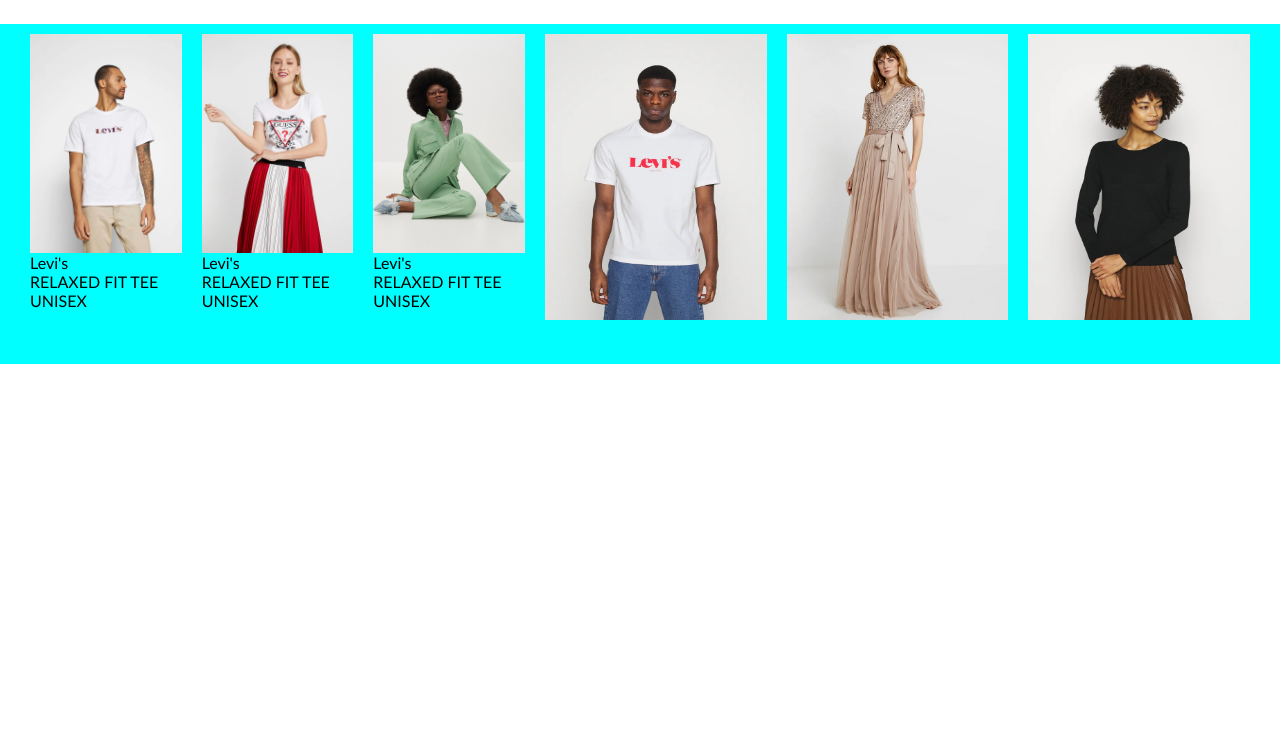
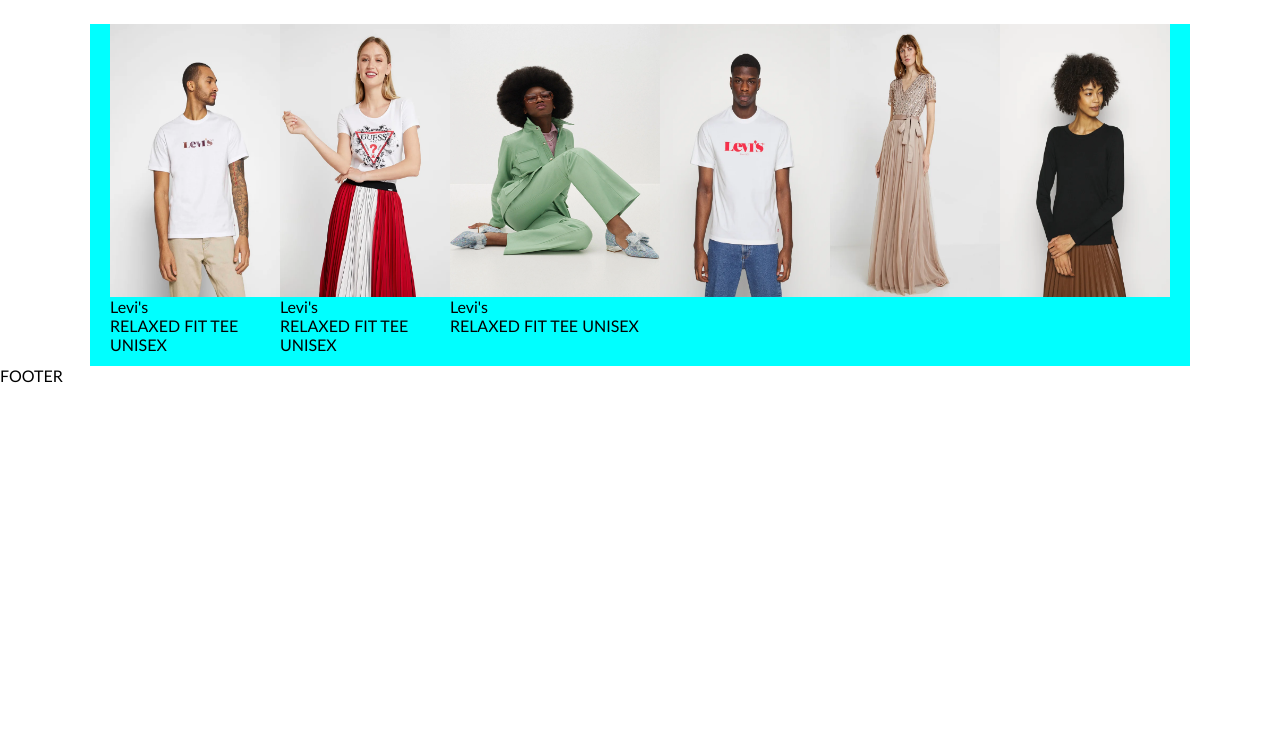
Before and after one commit to LordAnthrax94/html-css-boolando, a plain HTML site: page index.html in a window 1280 px wide. Shown: the part 56-800 px from the top of the page. Drawn offline with Linux system fonts and the light colour scheme.

Commit message:
[adjust] main

```diff
--- a/Assets/style.css
+++ b/Assets/style.css
@@ -9,7 +9,7 @@
 
 .container{
   padding: 0 20px;
-  max-width: 1400px;
+  max-width: 1100px;
   margin: 0 auto;
 }
 
@@ -76,15 +76,17 @@
 
 .lista .model{
   justify-content: space-evenly;
-  width: 35%;
-  height: 90%;
-  padding: 10px;
+  /* width: 35%; */
+  /* height: 100%; */
+
 }
 
-.lista .model img{
+.lista .riga1 img{
   width: 100%;
+  height: 80%;
 }
 
-.lista .model .quadro1{
-
+.lista .riga2 img{
+  width: 100%;
+  height: 80%;
 }
--- a/index.html
+++ b/index.html
@@ -82,6 +82,8 @@
 
   </main>
 
+  <footer>FOOTER</footer>
+
 </body>
 
 </html>
```
